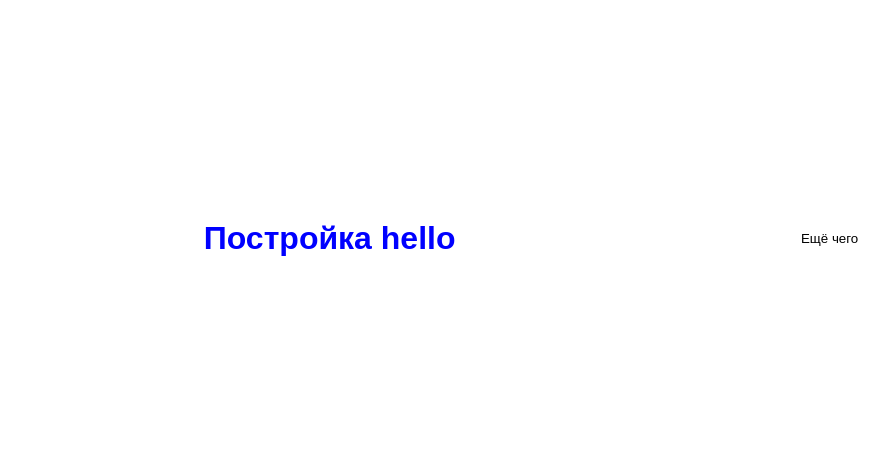
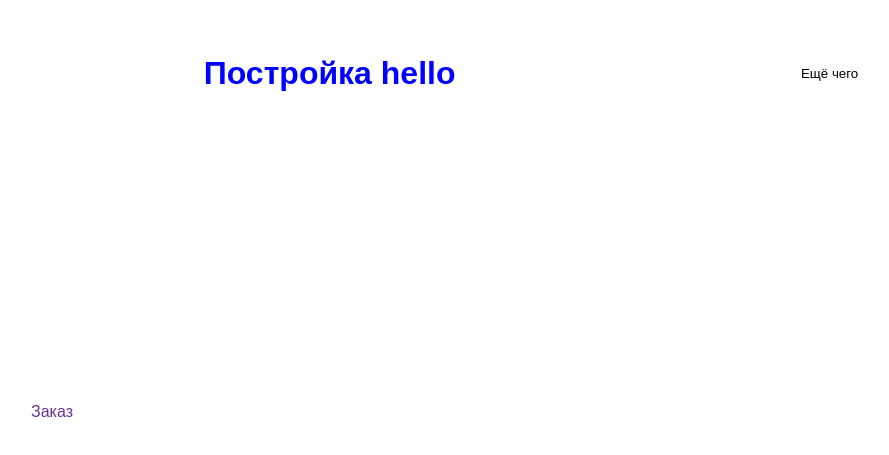
Before and after one commit to itartpro/postroyka-webapp, a Next.js app: page / in a window 1280 px wide. Shown: the part 131-586 px from the top of the page, without its empty margins (109-998 px from the left). Built offline with nearby package versions, Linux system fonts and the light colour scheme; no server answers.

Commit message:
добавили заказ

```diff
--- /dev/null
+++ b/components/public/order.js
@@ -0,0 +1,10 @@
+import css from "./order.module.css";
+
+const Order = () => {
+
+    return (
+        <div className={`col start ${css.d1}`}>Заказ</div>
+    )
+}
+
+export default Order
--- /dev/null
+++ b/components/public/order.module.css
@@ -0,0 +1,3 @@
+.d1 {
+    color: rebeccapurple
+}
--- a/pages/index.js
+++ b/pages/index.js
@@ -1,5 +1,6 @@
-import PublicLayout from 'components/public/public-layout'
-import css from './home.module.css'
+import PublicLayout from 'components/public/public-layout';
+import Order from "components/public/order";
+import css from './home.module.css';
 
 const Home = () => {
     const page = {
@@ -14,6 +15,7 @@ const Home = () => {
             <main className={`row center ${css.m1}`}>
                 <h1>Постройка hello</h1>
                 <small>Ещё чего</small>
+                <Order/>
             </main>
         </PublicLayout>
     )
```
